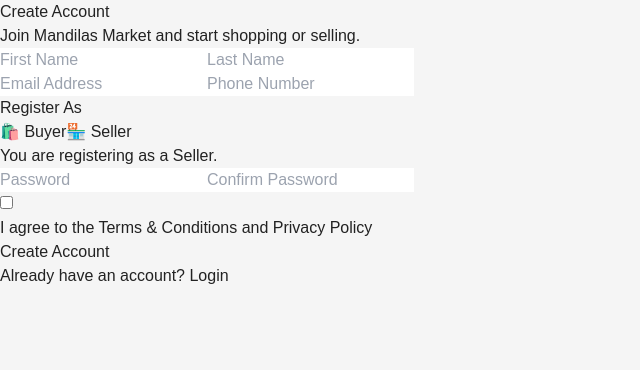
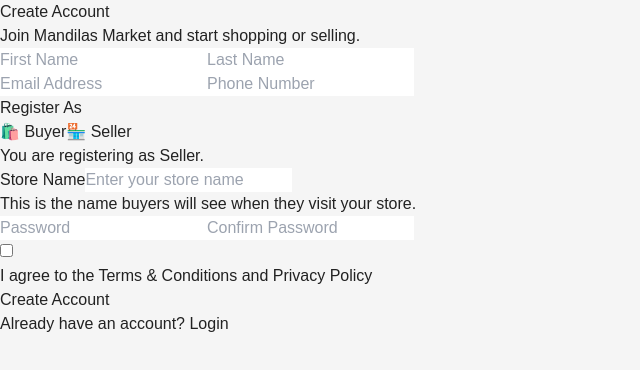
Before and after one commit to Odianose124/mandilas-market, a React (Vite) app in the folder client/: page /register in a window 1280 px wide. Both pictures are taken after a click on the button "🏪 Seller". Shown: the top 370 px of the page, without its empty margins (0-640 px from the left). Built offline with nearby package versions, Linux system fonts and the light colour scheme; no server answers.

Commit message:
Add seller store name to registration

```diff
--- a/client/src/pages/Auth/Register.jsx
+++ b/client/src/pages/Auth/Register.jsx
@@ -14,6 +14,7 @@ function Register() {
     phone: "",
     password: "",
     confirmPassword: "",
+    storeName: "",
     agree: false,
     role: "buyer",
   });
@@ -34,7 +35,10 @@ function Register() {
     setFormData((prev) => ({
       ...prev,
       role,
+      storeName: role === "buyer" ? "" : prev.storeName,
     }));
+
+    setError("");
   };
 
   const handleSubmit = async (e) => {
@@ -47,24 +51,42 @@ function Register() {
       return;
     }
 
-    if (formData.password.length < 6) {
-      setError("Password must be at least 6 characters long.");
+    if (formData.password.length < 8) {
+      setError("Password must be at least 8 characters long.");
+      return;
+    }
+
+    if (formData.role === "seller" && !formData.storeName.trim()) {
+      setError("Store name is required for seller accounts.");
       return;
     }
 
     if (!formData.agree) {
-      setError("You must agree to the Terms & Conditions and Privacy Policy.");
+      setError(
+        "You must agree to the Terms & Conditions and Privacy Policy."
+      );
       return;
     }
 
     setLoading(true);
 
     try {
-      const registeredUser = await registerUser(formData);
+      const registeredUser = await registerUser({
+        firstName: formData.firstName.trim(),
+        lastName: formData.lastName.trim(),
+        email: formData.email.trim(),
+        phone: formData.phone.trim(),
+        password: formData.password,
+        role: formData.role,
+        storeName:
+          formData.role === "seller"
+            ? formData.storeName.trim()
+            : "",
+      });
 
       /*
-       * The backend returns SELLER or BUYER.
-       * The frontend AuthContext uses lowercase roles.
+       * Backend returns BUYER or SELLER.
+       * AuthContext uses lowercase roles.
        */
       const frontendRole = registeredUser.role
         ? registeredUser.role.toLowerCase()
@@ -77,6 +99,7 @@ function Register() {
         email: registeredUser.email,
         phone: registeredUser.phone,
         role: frontendRole,
+        storeName: registeredUser.storeName || "",
         sellerVerified: registeredUser.sellerVerified || false,
       });
 
@@ -218,13 +241,41 @@ function Register() {
             {/* Selected Role */}
 
             <p className="mt-3 text-sm text-gray-500">
-              You are registering as a{" "}
+              You are registering as{" "}
               <span className="font-semibold text-green-700">
                 {formData.role === "seller" ? "Seller" : "Buyer"}
               </span>
               .
             </p>
           </div>
+
+          {/* Seller Store Name */}
+
+          {formData.role === "seller" && (
+            <div>
+              <label
+                htmlFor="storeName"
+                className="block font-semibold mb-2"
+              >
+                Store Name
+              </label>
+
+              <input
+                id="storeName"
+                type="text"
+                name="storeName"
+                placeholder="Enter your store name"
+                value={formData.storeName}
+                onChange={handleChange}
+                className="w-full border rounded-lg p-4 focus:border-green-600 outline-none"
+                required
+              />
+
+              <p className="text-xs text-gray-500 mt-2">
+                This is the name buyers will see when they visit your store.
+              </p>
+            </div>
+          )}
 
           {/* Password */}
 
@@ -236,7 +287,7 @@ function Register() {
             onChange={handleChange}
             className="w-full border rounded-lg p-4 focus:border-green-600 outline-none"
             required
-            minLength={6}
+            minLength={8}
           />
 
           {/* Confirm Password */}
@@ -249,7 +300,7 @@ function Register() {
             onChange={handleChange}
             className="w-full border rounded-lg p-4 focus:border-green-600 outline-none"
             required
-            minLength={6}
+            minLength={8}
           />
 
           {/* Terms */}
@@ -266,7 +317,6 @@ function Register() {
             />
 
             <p className="text-sm text-gray-600">
-
               I agree to the{" "}
 
               <Link
@@ -284,7 +334,6 @@ function Register() {
               >
                 Privacy Policy
               </Link>
-
             </p>
 
           </div>
@@ -310,7 +359,6 @@ function Register() {
         <div className="mt-8 text-center">
 
           <p className="text-gray-600">
-
             Already have an account?{" "}
 
             <Link
@@ -319,7 +367,6 @@ function Register() {
             >
               Login
             </Link>
-
           </p>
 
         </div>
```
